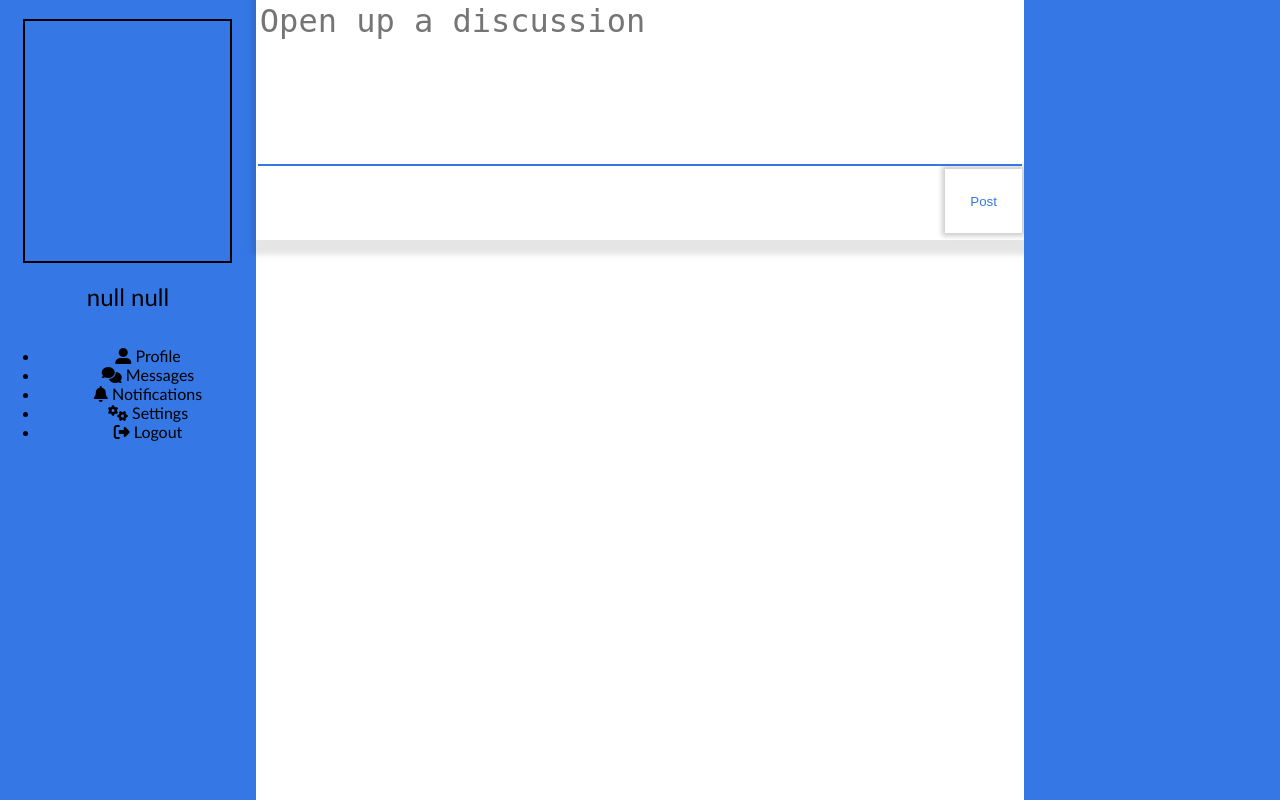
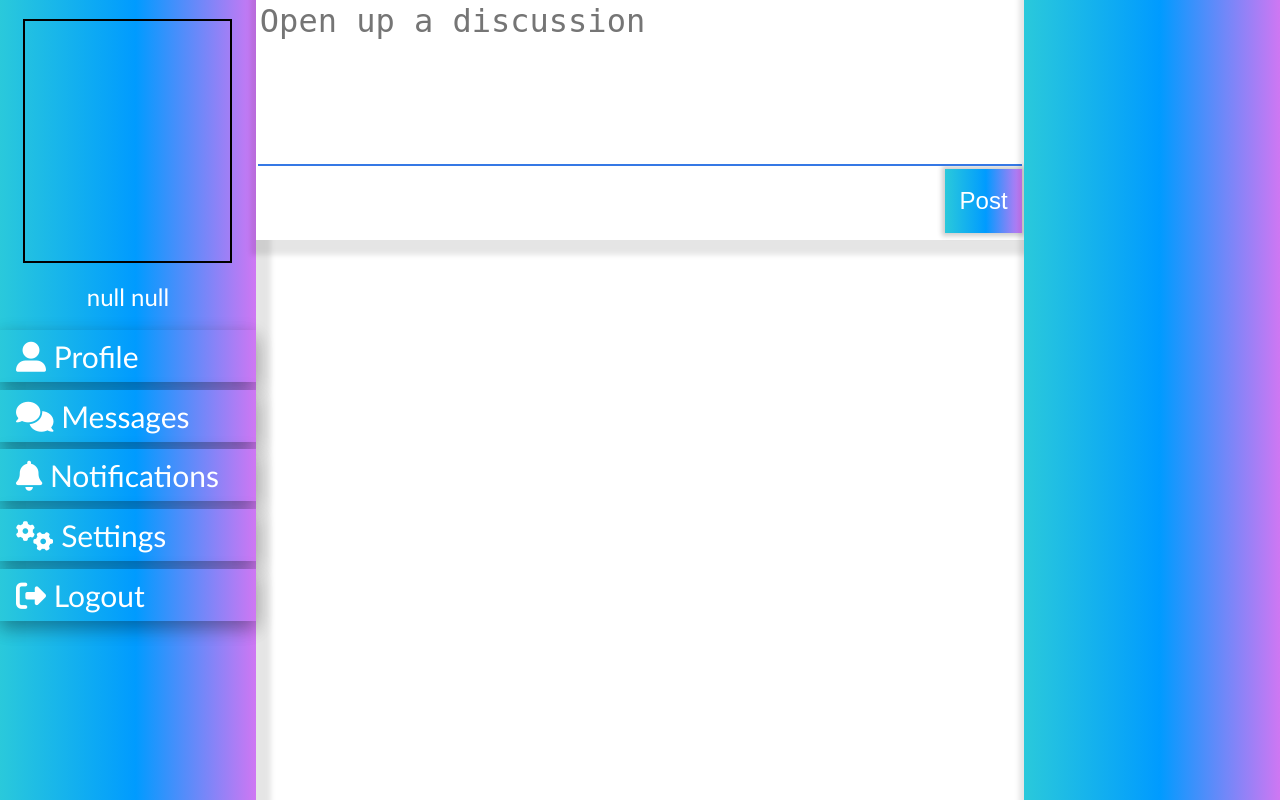
Before and after one commit to naseGaming/I-Social, a PHP site: page /home.php in a window 1280 px wide. Run offline with PHP 8.4, Linux system fonts and the light colour scheme; some libraries are stand-ins or nearby versions.

Commit message:
Update home.css

```diff
--- a/Design/home.css
+++ b/Design/home.css
@@ -14,10 +14,11 @@ html, body {
 #left-bar{
 	width: 20%;
 	height: 100vh;
-	background: rgba(53, 120, 229, 1);
+	background-image: linear-gradient(-90deg, #CF77F3 0%, #009BFF 47%, #2AC9DB 100%);
 	float: left;
 	text-align: center;
     margin: 0;
+  	box-shadow: 5px 5px 5px 10px rgba(0, 0, 0, 0.1);
 }
 
 #top-bar{
@@ -33,10 +34,12 @@ html, body {
 #right-bar{
 	width: 20%;
 	height: 100vh;
-	background: rgba(53, 120, 229, 1);
+	background-image: linear-gradient(-90deg, #CF77F3 0%, #009BFF 47%, #2AC9DB 100%);
 	float: left;
 	text-align: center;
     margin: 0;
+    margin-top: -30vh;
+  	box-shadow: 5px 5px 5px 10px rgba(0, 0, 0, 0.1);
 }
 
 .postText{
@@ -54,15 +57,16 @@ html, body {
 	height: 8vh;
 	margin-right: 2px;
 	float: right;
-	background: rgba(255, 255, 255, 1);
-	color: rgba(53, 120, 229, 1);
+	background-image: linear-gradient(-90deg, #CF77F3 0%, #009BFF 47%, #2AC9DB 100%);
+	color: rgba(255, 255, 255, 1);
 	border: none;
     box-shadow: 0px 0px 5px 3px rgba(0,0,0,0.2);
+    font-size: 150%;
 }
 
 .postBtn:hover, .reactBtn:hover, .reactBtn2:hover{
-	background: rgba(53, 120, 229, 1);
-	color: rgba(255, 255, 255, 1);
+	background: rgba(255, 255, 255, 1);
+	color: rgba(53, 120, 229, 1);
 }
 
 .reactBtn{
@@ -70,8 +74,8 @@ html, body {
 	height: 8vh;
 	margin-left: 2px;
 	float: left;
-	background: rgba(255, 255, 255, 1);
-	color: rgba(53, 120, 229, 1);
+	background-image: linear-gradient(-90deg, #CF77F3 0%, #009BFF 47%, #2AC9DB 100%);
+	color: rgba(255, 255, 255, 1);
 	border: none;
     box-shadow: 0px 0px 5px 3px rgba(0,0,0,0.2);
 }
@@ -81,8 +85,8 @@ html, body {
 	height: 8vh;
 	margin-left: 5px;
 	float: left;
-	background: rgba(255, 255, 255, 1);
-	color: rgba(53, 120, 229, 1);
+	background-image: linear-gradient(-90deg, #CF77F3 0%, #009BFF 47%, #2AC9DB 100%);
+	color: rgba(255, 255, 255, 1);
 	border: none;
     box-shadow: 0px 0px 5px 3px rgba(0,0,0,0.2);
 }
@@ -101,8 +105,40 @@ html, body {
 #userName{
 	font-size: 150%;
 	cursor: pointer;
+	color: rgba(255,255,255,1);
 }
 
 #userName:hover{
 	text-decoration: underline;
 }
+
+#newsfeed{
+	width: 60%;
+	height: 70vh;
+	float: left;
+	text-align: center;
+    margin: 0;
+}
+
+ul {
+    list-style-type: none;
+    margin: auto;
+    padding: 0;
+    margin:auto;
+}
+
+.left-bar-items{
+	text-align: left;
+    margin: auto;
+	background-image: linear-gradient(-90deg, #CF77F3 0%, #009BFF 47%, #2AC9DB 100%);
+	box-shadow: 0 8px 16px 0 rgba(0,0,0,0.2), 0 6px 20px 0 rgba(0,0,0,0.19);
+	margin-bottom: 3%;
+}
+
+.inactives{
+    display: block;
+    color: rgba(255,255,255,1);
+    padding: 8px 16px;
+    text-decoration: none;
+    font-size: 30px;
+}
```
